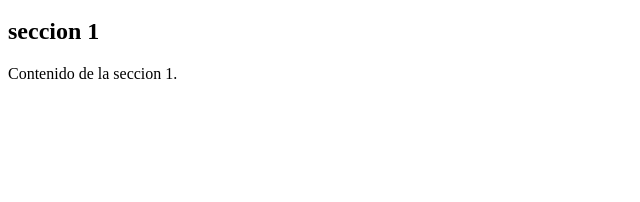
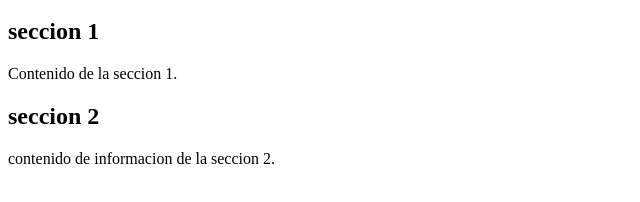
Before and after one commit to JDAVDEC/JULIAN_DAVID_, a plain HTML site: page ejercicio1.html in a window 1280 px wide. Shown: the part 118-320 px from the top of the page, without its empty margins (0-640 px from the left). Drawn offline with Linux system fonts and the light colour scheme.

Commit message:
version pagina V1

```diff
--- a/ejercicio1.html
+++ b/ejercicio1.html
@@ -21,5 +21,10 @@
         <p>Contenido de la seccion 1.</p>
      </section>
 
+     <section id="seccion2">
+        <h2>seccion 2</h2>
+        <p>contenido de informacion de la seccion 2.</p>
+     </section>
+
 </body>
 </html>
```
